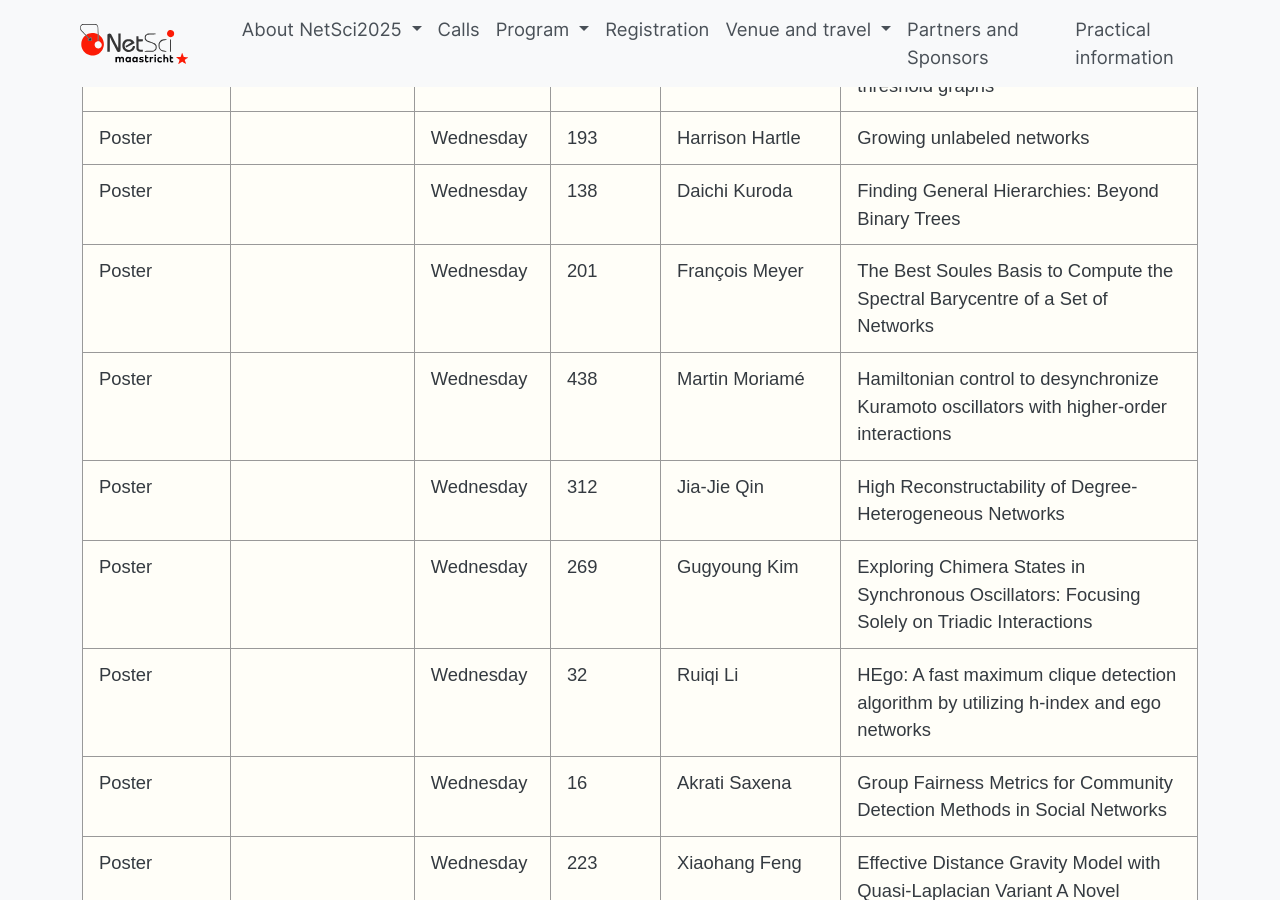
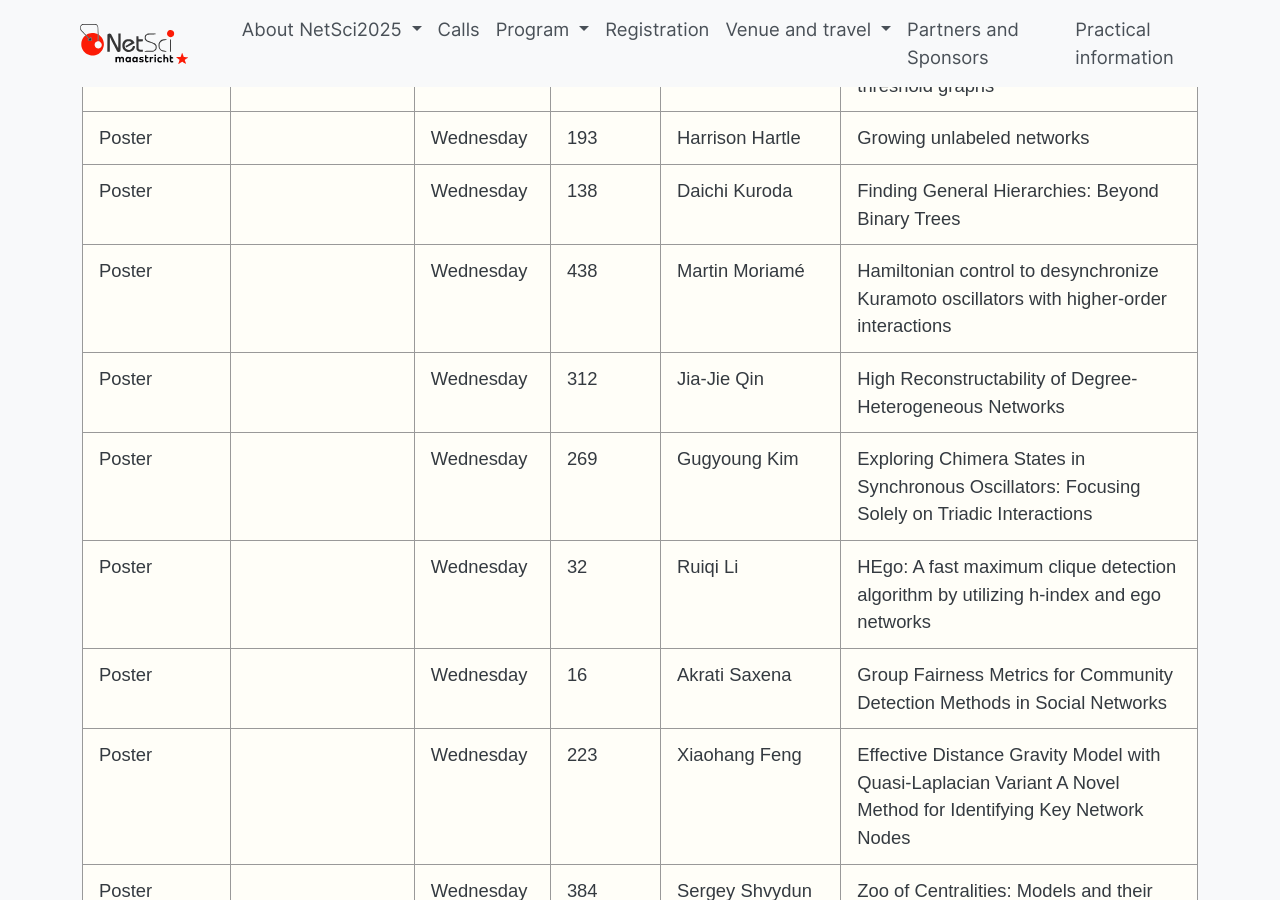
Before and after one commit to NetSci2025/netsci2025.github.io, a Jekyll site: the page built from all.md, in a window 1280 px wide and 900 px high, scrolled down 28694 px. Built offline with Jekyll 4.4.1, drawn with Linux system fonts in a browser that asks for light colours; some of the changed text lies outside the part shown.

Commit message:
Update all.yml

```diff
--- a/_data/all.yml
+++ b/_data/all.yml
@@ -1947,13 +1947,6 @@
 - Contribution_type: Poster
   Session_name: ''
   Time: Wednesday
-  Abstract_ID: 201
-  Presenter: François Meyer
-  Contribution_title: The Best Soules Basis to Compute the Spectral Barycentre of
-    a Set of Networks
-- Contribution_type: Poster
-  Session_name: ''
-  Time: Wednesday
   Abstract_ID: 438
   Presenter: Martin Moriamé
   Contribution_title: Hamiltonian control to desynchronize Kuramoto oscillators with
@@ -2139,13 +2132,6 @@
   Abstract_ID: 570
   Presenter: ''
   Contribution_title: Rumor Spread through Farthest-First Traversal
-- Contribution_type: Poster
-  Session_name: ''
-  Time: Wednesday
-  Abstract_ID: 574
-  Presenter: ''
-  Contribution_title: 'When the Metric Matters: a Study on the Location of the Frechet
-    Mean Network'
 - Contribution_type: Poster
   Session_name: ''
   Time: Wednesday
```
